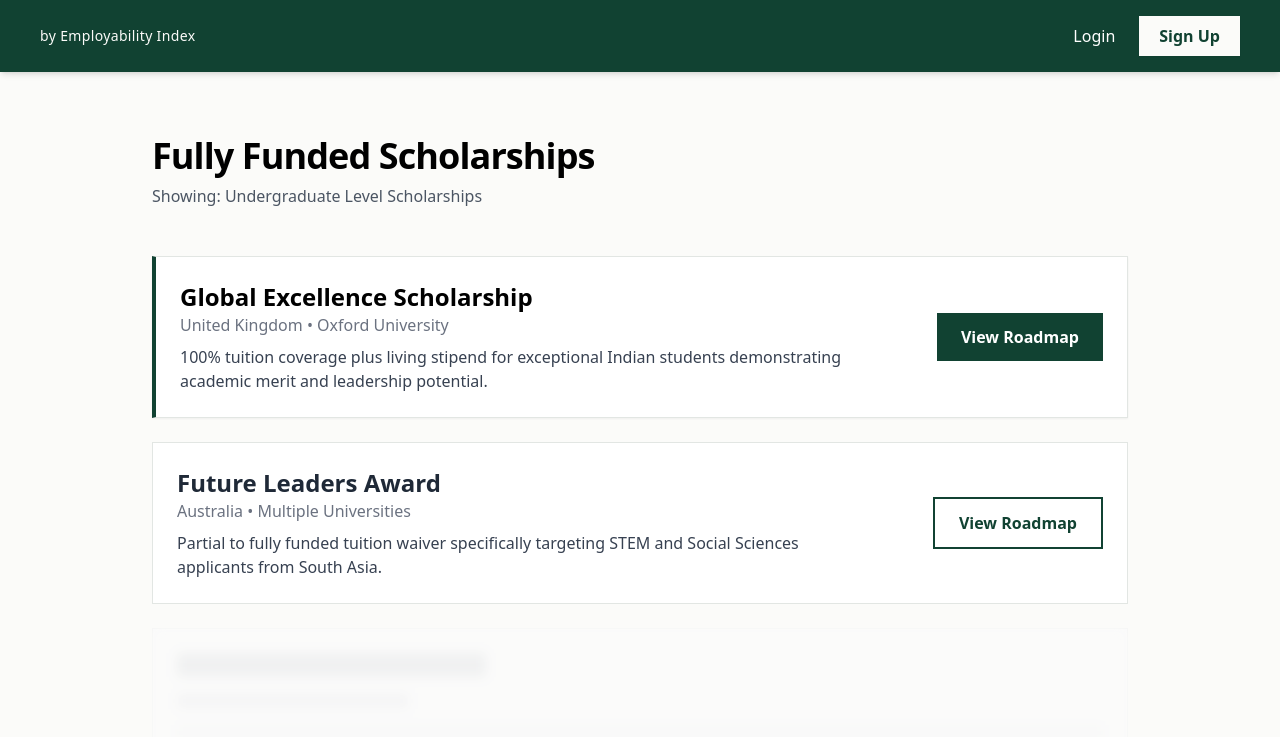
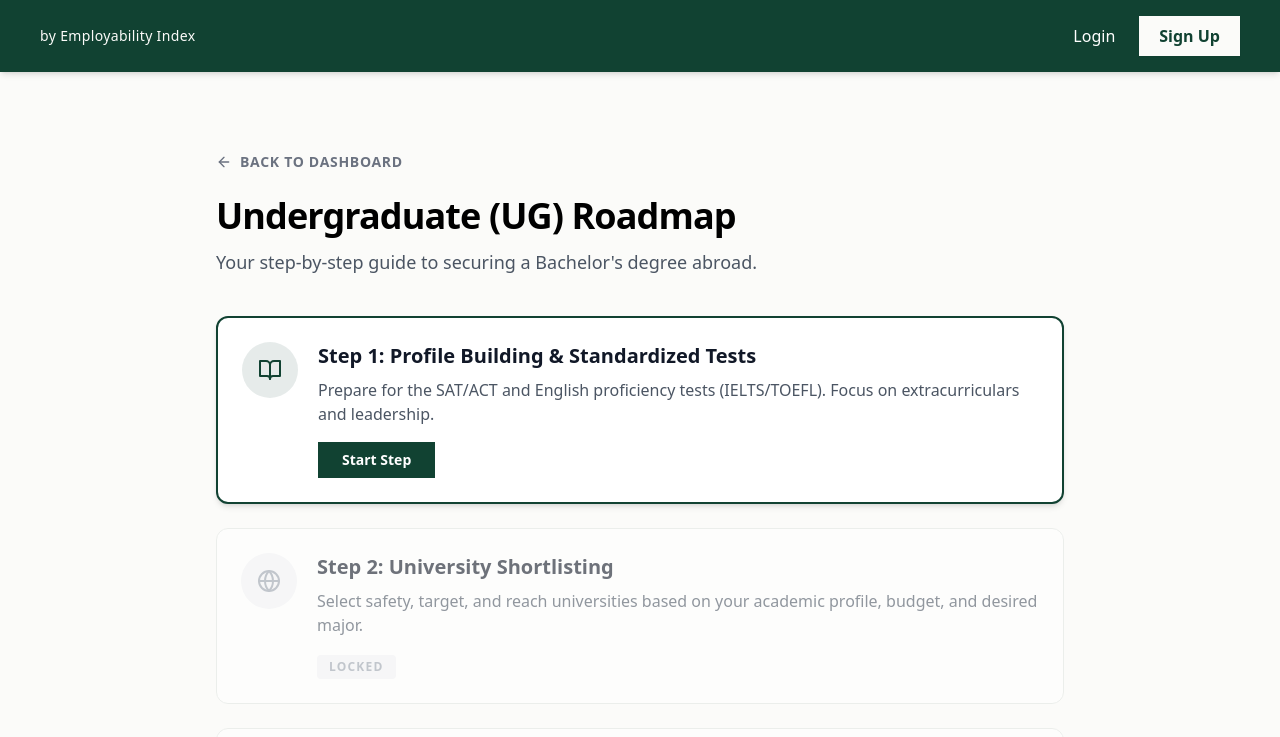
Before and after one commit to SahilDhinwa/Career-gps2.0, a Next.js app: page /study-abroad/ug in a window 1280 px wide. Shown: the top 737 px of the page. Built offline with nearby package versions, Linux system fonts and the light colour scheme.

Commit message:
Add UG roadmap component for study abroad

```diff
--- /dev/null
+++ b/app/study-abroad/ug/page.tsx
@@ -0,0 +1,93 @@
+import Link from "next/link";
+import { ArrowLeft, BookOpen, Globe, FileText, CheckCircle } from "lucide-react";
+
+export default function UGRoadmap() {
+  const roadmapSteps = [
+    {
+      id: 1,
+      title: "Profile Building & Standardized Tests",
+      desc: "Prepare for the SAT/ACT and English proficiency tests (IELTS/TOEFL). Focus on extracurriculars and leadership.",
+      icon: <BookOpen className="w-6 h-6" />,
+      status: "active"
+    },
+    {
+      id: 2,
+      title: "University Shortlisting",
+      desc: "Select safety, target, and reach universities based on your academic profile, budget, and desired major.",
+      icon: <Globe className="w-6 h-6" />,
+      status: "locked"
+    },
+    {
+      id: 3,
+      title: "Essays & Applications",
+      desc: "Draft your Statement of Purpose (SOP), secure Letters of Recommendation (LORs), and submit via the Common App.",
+      icon: <FileText className="w-6 h-6" />,
+      status: "locked"
+    },
+    {
+      id: 4,
+      title: "Visa & Departure",
+      desc: "Prepare your financial documents, ace your student visa interview, and book your flights!",
+      icon: <CheckCircle className="w-6 h-6" />,
+      status: "locked"
+    }
+  ];
+
+  return (
+    <div className="max-w-4xl mx-auto px-6 py-20">
+
+      {/* Header Section */}
+      <div className="mb-10">
+        <Link
+          href="/study-abroad"
+          className="inline-flex items-center gap-2 text-gray-500 hover:text-primary transition-colors mb-6 font-bold text-sm uppercase tracking-wider"
+        >
+          <ArrowLeft className="w-4 h-4" /> Back to Dashboard
+        </Link>
+        <h1 className="font-heading text-4xl font-bold tracking-tight mb-3">Undergraduate (UG) Roadmap</h1>
+        <p className="text-lg text-gray-600">Your step-by-step guide to securing a Bachelor's degree abroad.</p>
+      </div>
+
+      {/* Roadmap Steps */}
+      <div className="grid gap-6">
+        {roadmapSteps.map((step) => (
+          <div
+            key={step.id}
+            className={`bg-surface p-6 rounded-xl flex items-start gap-5 transition-all ${
+              step.status === "active"
+                ? "border-2 border-primary shadow-md"
+                : "border border-surfaceBorder opacity-60"
+            }`}
+          >
+            {/* Step Icon */}
+            <div className={`p-4 rounded-full ${
+              step.status === "active" ? "bg-primary/10 text-primary" : "bg-gray-100 text-gray-400"
+            }`}>
+              {step.icon}
+            </div>
+
+            {/* Step Content */}
+            <div className="flex-grow">
+              <h3 className="font-heading text-xl font-bold text-gray-900 mb-2">
+                Step {step.id}: {step.title}
+              </h3>
+              <p className="text-gray-600 mb-4">{step.desc}</p>
+
+              {/* Action Button / Lock Status */}
+              {step.status === "active" ? (
+                <button className="bg-primary text-white px-6 py-2 text-sm font-bold hover:bg-primaryHover transition-colors">
+                  Start Step
+                </button>
+              ) : (
+                <span className="inline-block text-xs font-bold text-gray-400 bg-gray-100 px-3 py-1 rounded uppercase tracking-widest">
+                  Locked
+                </span>
+              )}
+            </div>
+          </div>
+        ))}
+      </div>
+
+    </div>
+  );
+}
```
